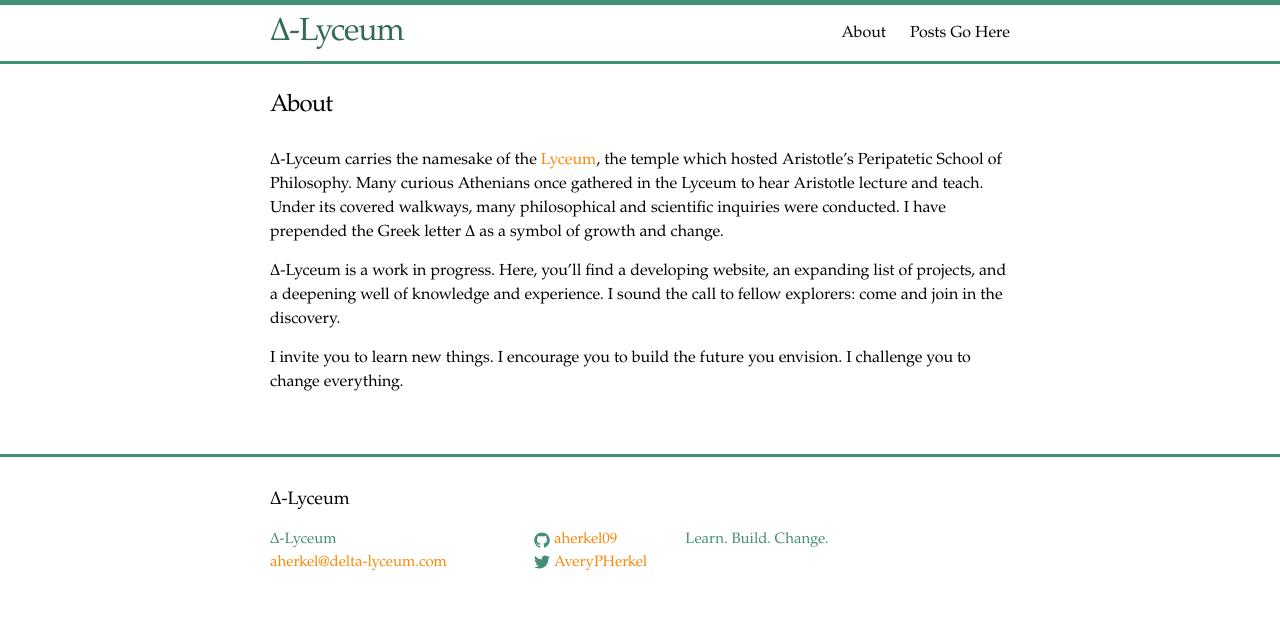
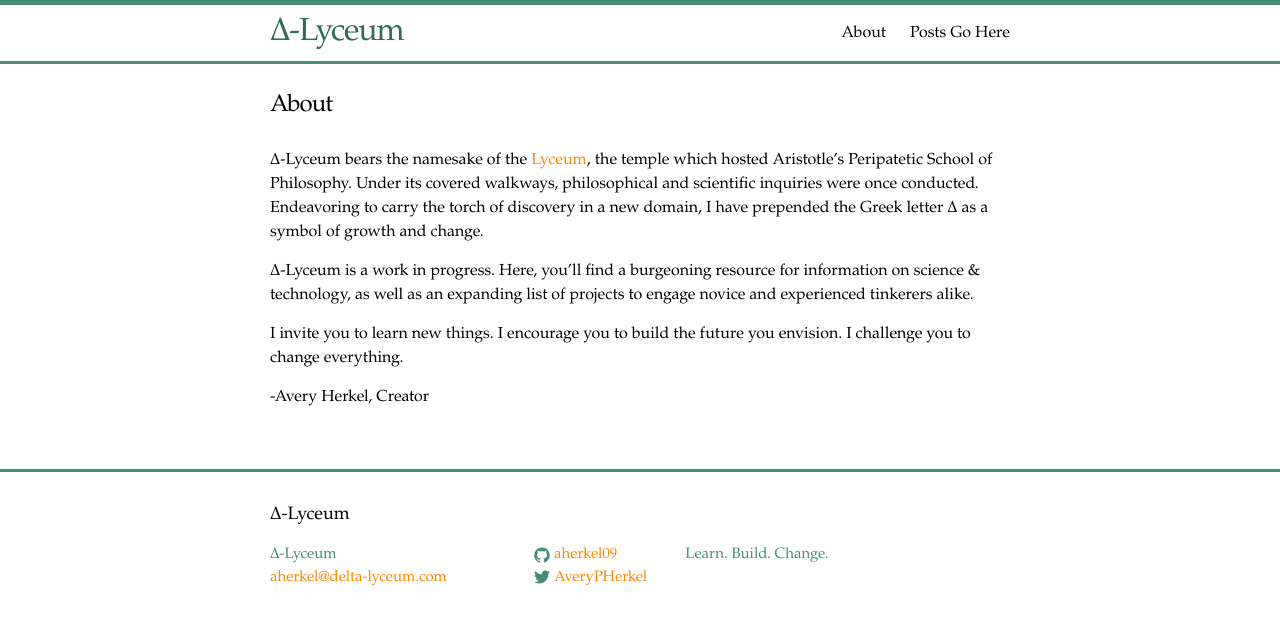
Before and after one commit to DeltaLyceum/aherkel09.github.io, a Jekyll site: the page built from about.md, in a window 1280 px wide. Shown: the top 625 px of the page. Built offline with Jekyll 4.4.1, drawn with Linux system fonts in a browser that asks for light colours.

Commit message:
Update about.md

```diff
--- a/about.md
+++ b/about.md
@@ -5,8 +5,10 @@ external_url: https://en.wikipedia.org/wiki/Lyceum_(Classical)
 external_site: wikipedia
 permalink: /about/
 ---
-Δ-Lyceum carries the namesake of the [Lyceum]({{page.external_url}}), the temple which hosted Aristotle's Peripatetic School of Philosophy. Many curious Athenians once gathered in the Lyceum to hear Aristotle lecture and teach. Under its covered walkways, many philosophical and scientific inquiries were conducted. I have prepended the Greek letter Δ as a symbol of growth and change.
+Δ-Lyceum bears the namesake of the [Lyceum]({{page.external_url}}), the temple which hosted Aristotle's Peripatetic School of Philosophy. Under its covered walkways, philosophical and scientific inquiries were once conducted. Endeavoring to carry the torch of discovery in a new domain, I have prepended the Greek letter Δ as a symbol of growth and change.
 
-Δ-Lyceum is a work in progress. Here, you'll find a developing website, an expanding list of projects, and a deepening well of knowledge and experience. I sound the call to fellow explorers: come and join in the discovery.
+Δ-Lyceum is a work in progress. Here, you'll find a burgeoning resource for information on science & technology, as well as an expanding list of projects to engage novice and experienced tinkerers alike.
 
 I invite you to learn new things. I encourage you to build the future you envision. I challenge you to change everything.
+
+-Avery Herkel, Creator
```
